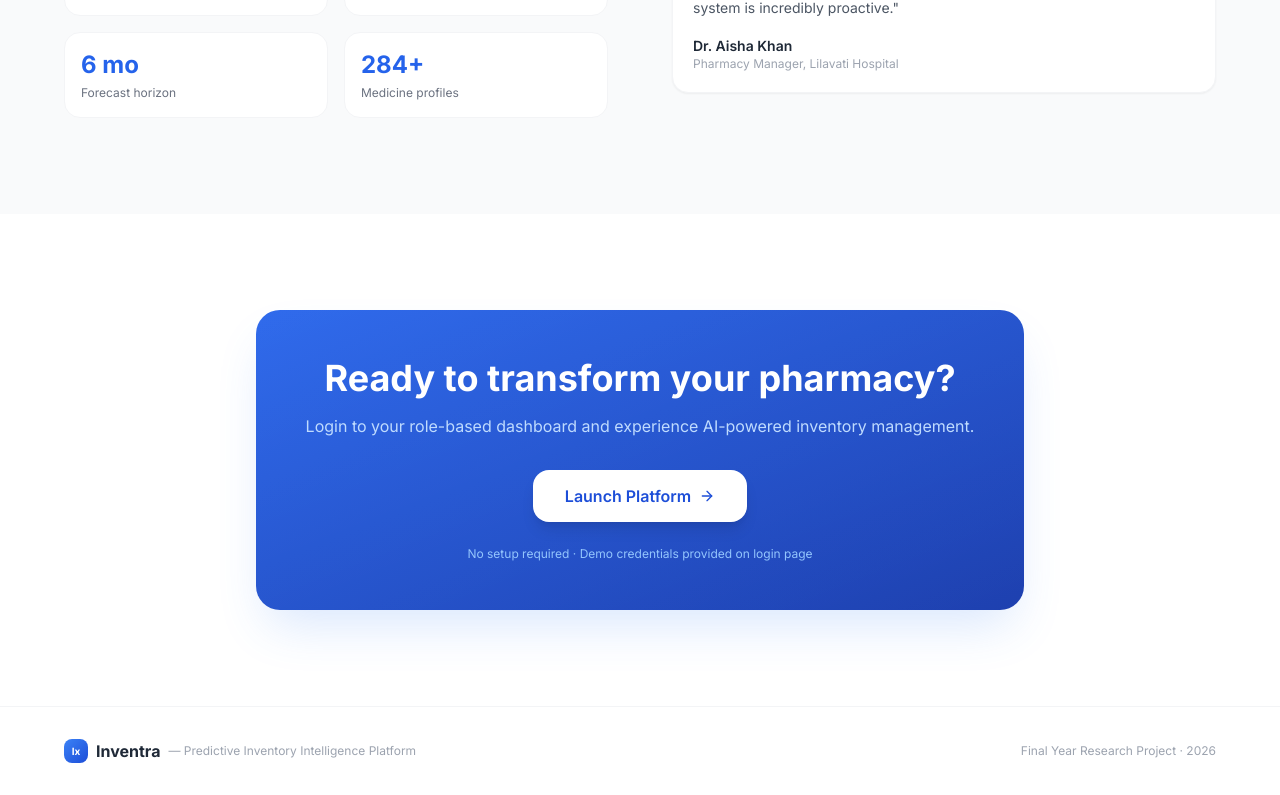
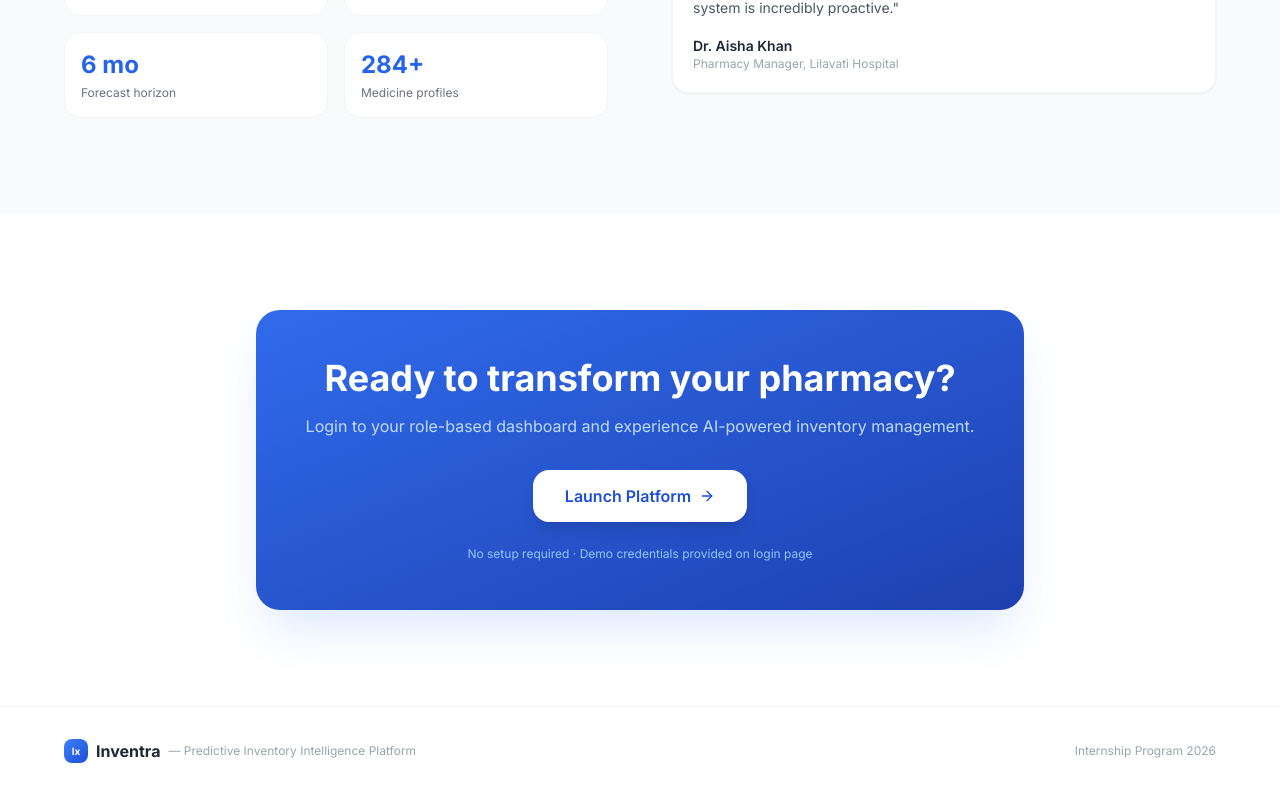
Before and after one commit to Nanmathi28/inventra, a React (Vite) app in the folder inventra_frontend/: page / in a window 1280 px wide. Shown: the part 2988-3783 px from the top of the page. Built offline with nearby package versions, Linux system fonts and the light colour scheme.

Commit message:
logo update

```diff
--- a/inventra_frontend/index.html
+++ b/inventra_frontend/index.html
@@ -2,7 +2,7 @@
 <html lang="en">
   <head>
     <meta charset="UTF-8" />
-    <link rel="icon" type="image/svg+xml" href="/favicon.svg" />
+    <link rel="icon" type="image/png" href="/logo.png" />
     <meta name="viewport" content="width=device-width, initial-scale=1.0" />
     <title>inventra</title>
   </head>
--- a/inventra_frontend/src/pages/Landing.jsx
+++ b/inventra_frontend/src/pages/Landing.jsx
@@ -288,7 +288,7 @@ export default function Landing() {
             <span className="font-bold text-gray-800 dark:text-white">Inventra</span>
             <span className="text-gray-400 text-xs">— Predictive Inventory Intelligence Platform</span>
           </div>
-          <p className="text-xs text-gray-400">Final Year Research Project · 2026</p>
+          <p className="text-xs text-gray-400">Internship Program 2026</p>
         </div>
       </footer>
     </div>
--- a/inventra_frontend/src/pages/auth/Login.jsx
+++ b/inventra_frontend/src/pages/auth/Login.jsx
@@ -66,7 +66,7 @@ export default function Login() {
         </div>
 
 
-        <p className="relative text-blue-300 text-xs">Final Year Research Project · 2026</p>
+        <p className="relative text-blue-300 text-xs">Internship Program 2026</p>
       </div>
 
       {/* Right panel — login form */}
```
Also changed, not shown: inventra_frontend/public/logo.png (added).
